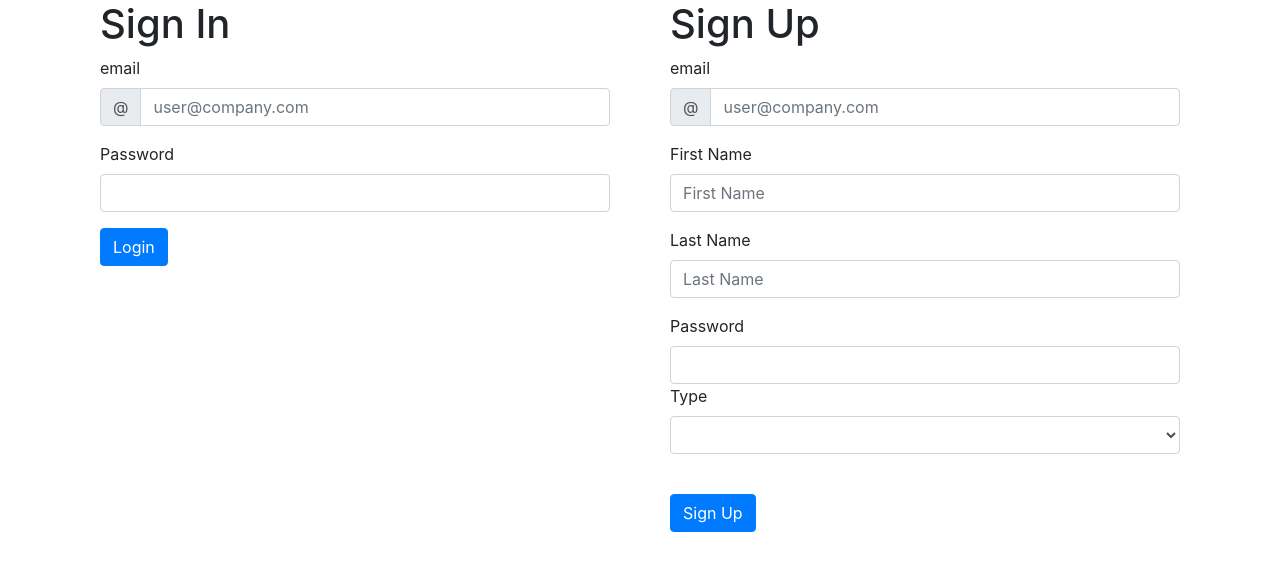
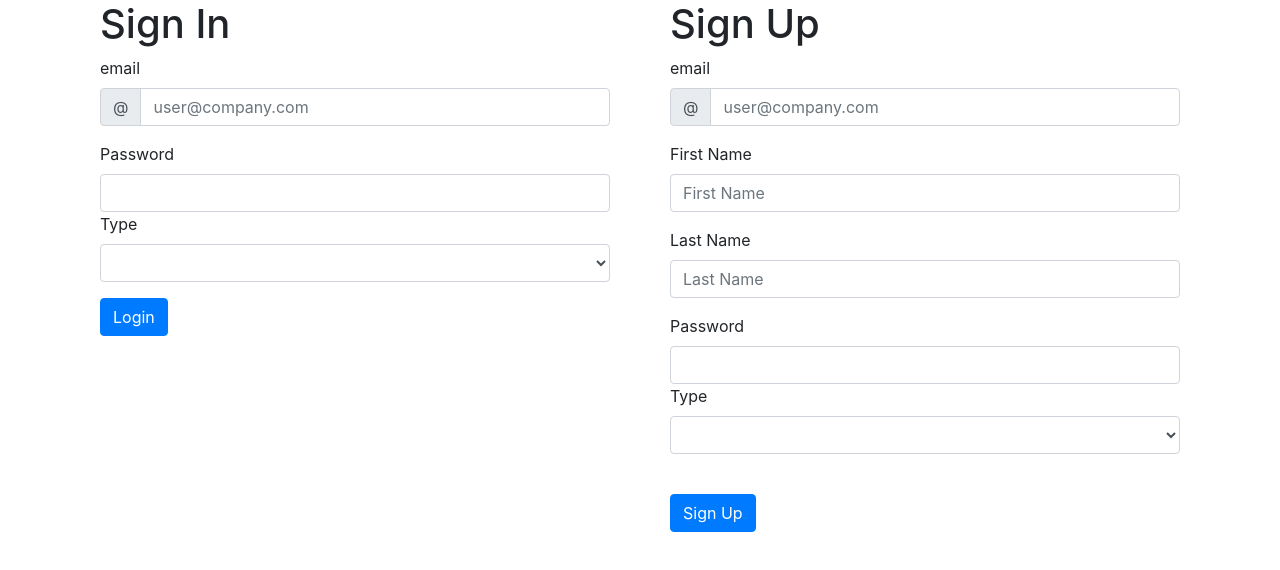
Before and after one commit to MLEKMAD/PROJET-SI, a React (Create React App) app in the folder front_end/: page / in a window 1280 px wide. Shown: the top 570 px of the page. Built offline with nearby package versions, Linux system fonts and the light colour scheme.

Commit message:
Auto stash before rebase of "origin/ouss"

```diff
--- a/front_end/package.json
+++ b/front_end/package.json
@@ -8,6 +8,7 @@
     "@testing-library/jest-dom": "^4.2.4",
     "@testing-library/react": "^9.3.2",
     "@testing-library/user-event": "^7.1.2",
+    "axios": "^0.19.0",
     "bootstrap": "^4.4.1",
     "history": "^4.10.1",
     "material": "^0.4.3",
--- a/front_end/src/components/CIR/CIRHome.js
+++ b/front_end/src/components/CIR/CIRHome.js
@@ -9,7 +9,7 @@ export class CIRHome extends Component{
                     <h1>Request </h1>
                     <p>description</p>
                     <p>
-                        <button variant='primary'>
+                        <button variant='primary' >
                             Details
                         </button>
                     </p>
--- a/front_end/src/components/CIR/CIRNavbar.js
+++ /dev/null
@@ -1,24 +0,0 @@
-import React, { Component } from 'react';
-import { NavItem, Nav, Navbar, Container } from 'react-bootstrap';
-import { Link } from 'react-router-dom';
-export class CIRNavbar extends Component {
-  render() {
-    return (
-      <Container>
-
-        <Navbar bg='dark' variant="dark">
-            <Navbar.Brand>
-              <Nav.Link><Link to="/">Home</Link></Nav.Link>
-            </Navbar.Brand>
-            <Nav className="mr-auto">
-              <Nav.Link ><Link to='/requests'>Requests</Link></Nav.Link>
-              <Nav.Link> <Link to="/states">States</Link></Nav.Link>
-              <Nav.Link> <Link to="/">Logout</Link></Nav.Link>
-            </Nav>
-
-        </Navbar>
-      </Container>
-    );
-  }
-}
-export default CIRNavbar;
--- a/front_end/src/components/SignInUp/SignIn/SignIn.js
+++ b/front_end/src/components/SignInUp/SignIn/SignIn.js
@@ -32,6 +32,14 @@ export class SignIn extends Component {
                 name="password"
               />
             </InputGroup>
+            <Form.Group controlId="exampleForm.ControlSelect1">
+            <Form.Label>Type</Form.Label>
+            <Form.Control
+              as="select"
+              type="text"
+              aria-describedby="inputGroupPrepend"
+            ></Form.Control>
+          </Form.Group>
           </Form.Group>
           <Button type="submit">Login</Button>
         </Form>
```
Also changed, not shown: front_end/src/components/Navbar/Navbar.js (added), 1 other file (tests, documents, lock files or other folders).
